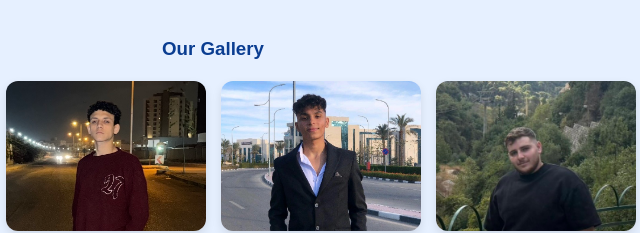
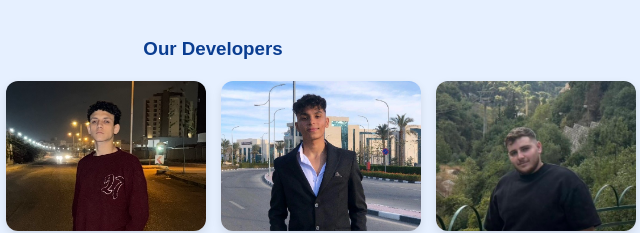
Before and after one commit to Nader-cse/EventsX, a plain HTML site: page Part2_Website_Project/pages/contact.html in a window 1280 px wide. Shown: the part 521-754 px from the top of the page, 427-1067 px from the left. Drawn offline with Linux system fonts and the light colour scheme.

Commit message:
EventsX uploaded

```diff
--- a/Part2_Website_Project/pages/contact.html
+++ b/Part2_Website_Project/pages/contact.html
@@ -58,7 +58,7 @@
       </address>
     </section>
     <section class="photo-gallery">
-  <h3>Our Gallery</h3>
+  <h3>Our Developers</h3>
   <div class="gallery-container">
     <img src="images/image1.JPG" alt="mohamed_nader">
     <img src="images/image2.jpg" alt="ahmed_walid">
--- a/Part2_Website_Project/pages/scripts/javascript.js
+++ b/Part2_Website_Project/pages/scripts/javascript.js
@@ -1,5 +1,8 @@
 "use strict";
 
+/* ===============================
+   Muhamed Nader
+================================ */
 class EventManager {
   constructor(containerId) {
     this.container = document.getElementById(containerId);
```
Also changed, not shown: Part2_Website_Project/pages/CSS/styling.css (+11 -9 lines), 1 other file.
